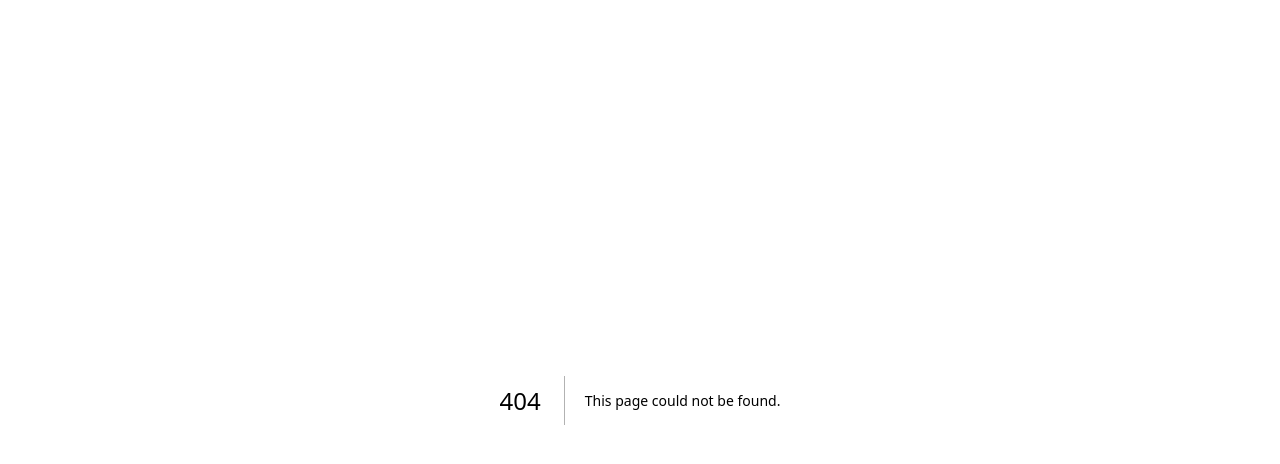
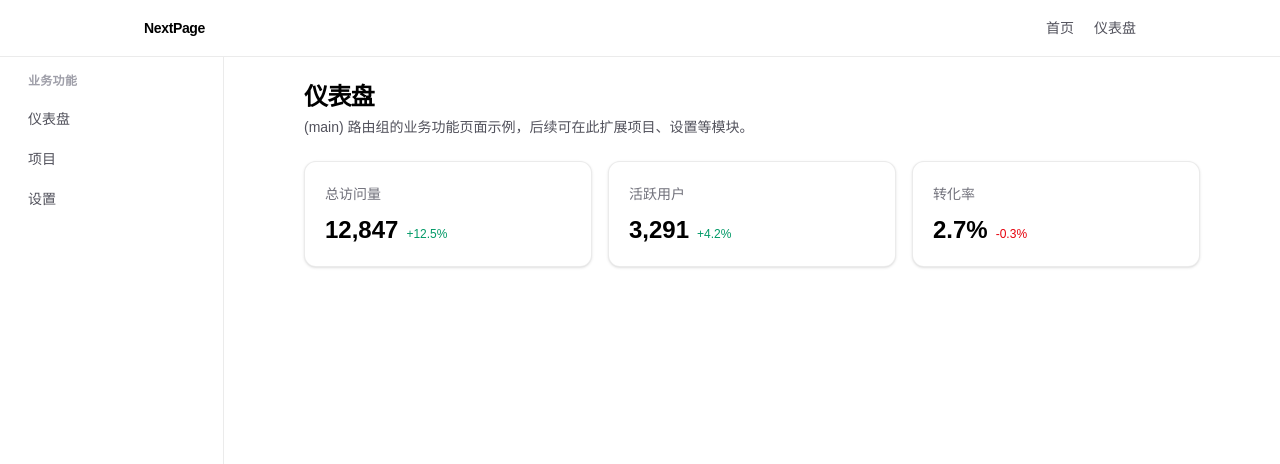
Before and after one commit to Deo-EM/nextpage, a Next.js app: page /dashboard in a window 1280 px wide. Before the commit this address had no page. Shown: the top 464 px of the page. Built offline with nearby package versions, Linux system fonts and the light colour scheme.

Commit message:
feat: group router

```diff
--- /dev/null
+++ b/src/app/(main)/dashboard/page.tsx
@@ -0,0 +1,41 @@
+const stats = [
+  { label: "总访问量", value: "12,847", delta: "+12.5%", trend: "up" },
+  { label: "活跃用户", value: "3,291", delta: "+4.2%", trend: "up" },
+  { label: "转化率", value: "2.7%", delta: "-0.3%", trend: "down" },
+];
+
+export default function DashboardPage() {
+  return (
+    <div className="mx-auto max-w-4xl">
+      <header className="mb-6">
+        <h1 className="text-2xl font-bold tracking-tight text-black dark:text-zinc-50">仪表盘</h1>
+        <p className="mt-1 text-sm text-zinc-600 dark:text-zinc-400">
+          (main) 路由组的业务功能页面示例，后续可在此扩展项目、设置等模块。
+        </p>
+      </header>
+
+      <section className="grid gap-4 sm:grid-cols-2 lg:grid-cols-3">
+        {stats.map((stat) => (
+          <div
+            key={stat.label}
+            className="rounded-xl border border-black/[.08] bg-white p-5 shadow-sm dark:border-white/[.145] dark:bg-zinc-950"
+          >
+            <span className="text-sm text-zinc-500 dark:text-zinc-400">{stat.label}</span>
+            <div className="mt-2 flex items-baseline gap-2">
+              <span className="text-2xl font-bold text-black dark:text-zinc-50">{stat.value}</span>
+              <span
+                className={
+                  stat.trend === "up"
+                    ? "text-xs font-medium text-emerald-600 dark:text-emerald-400"
+                    : "text-xs font-medium text-red-600 dark:text-red-400"
+                }
+              >
+                {stat.delta}
+              </span>
+            </div>
+          </div>
+        ))}
+      </section>
+    </div>
+  );
+}
--- /dev/null
+++ b/src/app/(main)/layout.tsx
@@ -0,0 +1,15 @@
+import type { ReactNode } from "react";
+import { AppSidebar } from "@/components/app-sidebar";
+import { SiteHeader } from "@/components/site-header";
+
+export default function AppLayout({ children }: { children: ReactNode }) {
+  return (
+    <>
+      <SiteHeader />
+      <div className="flex flex-1">
+        <AppSidebar />
+        <main className="flex-1 overflow-auto p-6">{children}</main>
+      </div>
+    </>
+  );
+}
--- /dev/null
+++ b/src/app/(marketing)/layout.tsx
@@ -0,0 +1,14 @@
+import type { ReactNode } from "react";
+import { SiteHeader } from "@/components/site-header";
+
+export default function MarketingLayout({ children }: { children: ReactNode }) {
+  return (
+    <>
+      <SiteHeader />
+      <div className="flex flex-1 flex-col">{children}</div>
+      <footer className="border-t border-black/[.08] py-6 text-center text-xs text-zinc-500 dark:border-white/[.145] dark:text-zinc-400">
+        NextPage Demo · 部署于 Cloudflare
+      </footer>
+    </>
+  );
+}
--- a/src/app/page.tsx
+++ b/src/app/(marketing)/page.tsx
@@ -2,29 +2,26 @@
 
 import { useCounterStore } from "@/stores/counter-store";
 
-export default function Home() {
+export default function HomePage() {
   const count = useCounterStore((state) => state.count);
   const increment = useCounterStore((state) => state.increment);
   const decrement = useCounterStore((state) => state.decrement);
   const reset = useCounterStore((state) => state.reset);
 
   return (
-    <div className="flex min-h-screen flex-col items-center justify-center bg-zinc-50 px-4 font-sans dark:bg-black">
+    <div className="flex flex-1 flex-col items-center justify-center bg-zinc-50 px-4 py-16 font-sans dark:bg-black">
       <main className="flex w-full max-w-xl flex-col items-center gap-10">
         <header className="flex flex-col items-center gap-3 text-center">
           <h1 className="text-4xl font-bold tracking-tight text-black dark:text-zinc-50">
             Next.js Demo
           </h1>
-          <p className="text-base text-zinc-600 dark:text-zinc-400">
-            Next.js · React · TypeScript · Biome · Zustand · Tailwind CSS v4
-          </p>
         </header>
 
         <section className="flex w-full flex-col items-center gap-6 rounded-2xl border border-black/[.08] bg-white p-8 shadow-sm dark:border-white/[.145] dark:bg-zinc-950">
-          <span className="text-sm font-medium uppercase tracking-wide text-zinc-500 dark:text-zinc-400">
+          <span className="text-sm font-medium tracking-wide text-zinc-500 uppercase dark:text-zinc-400">
             Zustand Counter
           </span>
-          <span className="text-6xl font-bold tabular-nums text-black dark:text-zinc-50">
+          <span className="text-6xl font-bold text-black tabular-nums dark:text-zinc-50">
             {count}
           </span>
           <div className="flex gap-3">
@@ -53,10 +50,6 @@ export default function Home() {
             </button>
           </div>
         </section>
-
-        <footer className="text-sm text-zinc-500 dark:text-zinc-400">
-          Deploy target: Cloudflare Workers
-        </footer>
       </main>
     </div>
   );
--- /dev/null
+++ b/src/app/not-found.tsx
@@ -0,0 +1,16 @@
+import Link from "next/link";
+
+export default function NotFound() {
+  return (
+    <div className="flex min-h-screen flex-col items-center justify-center gap-4 px-4 text-center">
+      <span className="text-6xl font-bold text-black dark:text-zinc-50">404</span>
+      <p className="text-zinc-600 dark:text-zinc-400">页面未找到</p>
+      <Link
+        href="/"
+        className="rounded-full bg-black px-5 py-2 text-sm font-medium text-white transition-colors hover:bg-zinc-800 dark:bg-zinc-50 dark:text-black dark:hover:bg-zinc-300"
+      >
+        返回首页
+      </Link>
+    </div>
+  );
+}
--- /dev/null
+++ b/src/components/app-sidebar.tsx
@@ -0,0 +1,28 @@
+import Link from "next/link";
+
+const navItems = [
+  { href: "/dashboard", label: "仪表盘" },
+  { href: "/dashboard", label: "项目" },
+  { href: "/dashboard", label: "设置" },
+];
+
+export function AppSidebar() {
+  return (
+    <aside className="hidden w-56 shrink-0 border-r border-black/[.08] p-4 dark:border-white/[.145] md:block">
+      <nav className="flex flex-col gap-1">
+        <span className="mb-2 px-3 text-xs font-semibold tracking-wide text-zinc-400 uppercase">
+          业务功能
+        </span>
+        {navItems.map((item) => (
+          <Link
+            key={item.label}
+            href={item.href}
+            className="rounded-md px-3 py-2 text-sm font-medium text-zinc-600 transition-colors hover:bg-zinc-100 hover:text-black dark:text-zinc-400 dark:hover:bg-zinc-800 dark:hover:text-zinc-50"
+          >
+            {item.label}
+          </Link>
+        ))}
+      </nav>
+    </aside>
+  );
+}
--- /dev/null
+++ b/src/components/site-header.tsx
@@ -0,0 +1,27 @@
+import Link from "next/link";
+
+export function SiteHeader() {
+  return (
+    <header className="border-b border-black/[.08] dark:border-white/[.145]">
+      <div className="mx-auto flex h-14 max-w-5xl items-center justify-between px-4">
+        <Link href="/" className="text-sm font-bold tracking-tight text-black dark:text-zinc-50">
+          NextPage
+        </Link>
+        <nav className="flex items-center gap-5 text-sm font-medium">
+          <Link
+            href="/"
+            className="text-zinc-600 transition-colors hover:text-black dark:text-zinc-400 dark:hover:text-zinc-50"
+          >
+            首页
+          </Link>
+          <Link
+            href="/dashboard"
+            className="text-zinc-600 transition-colors hover:text-black dark:text-zinc-400 dark:hover:text-zinc-50"
+          >
+            仪表盘
+          </Link>
+        </nav>
+      </div>
+    </header>
+  );
+}
```
